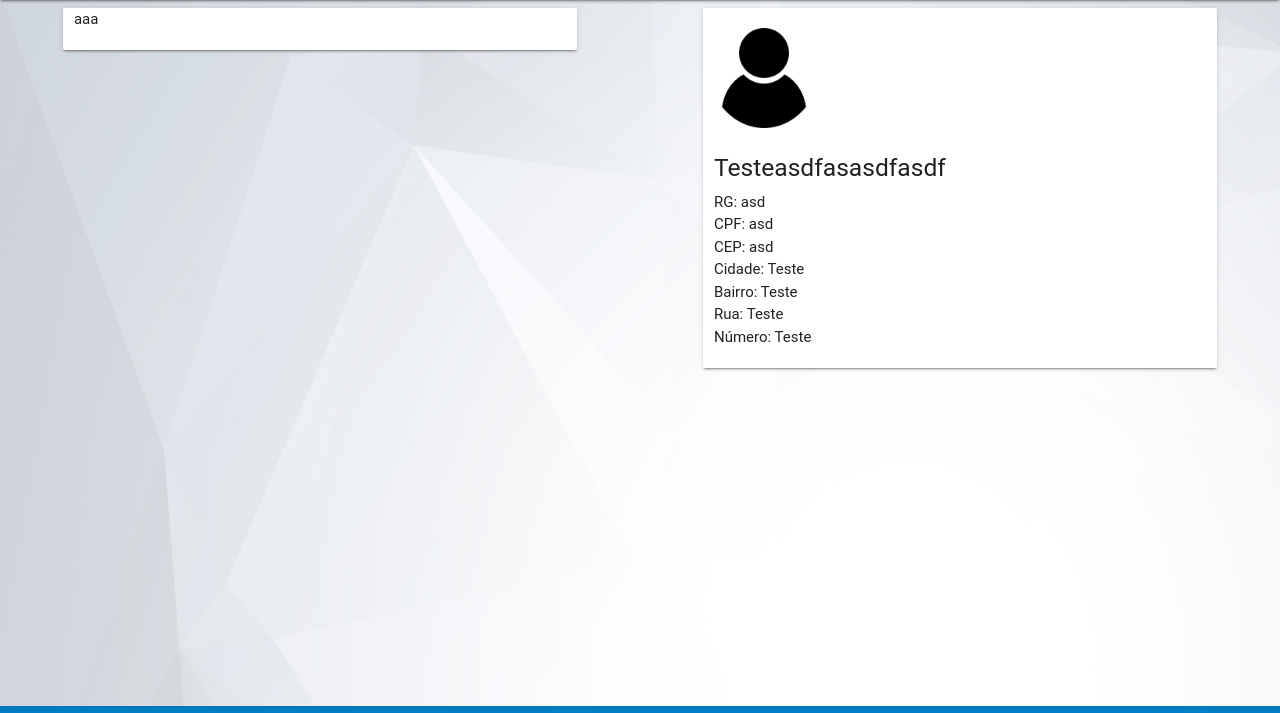
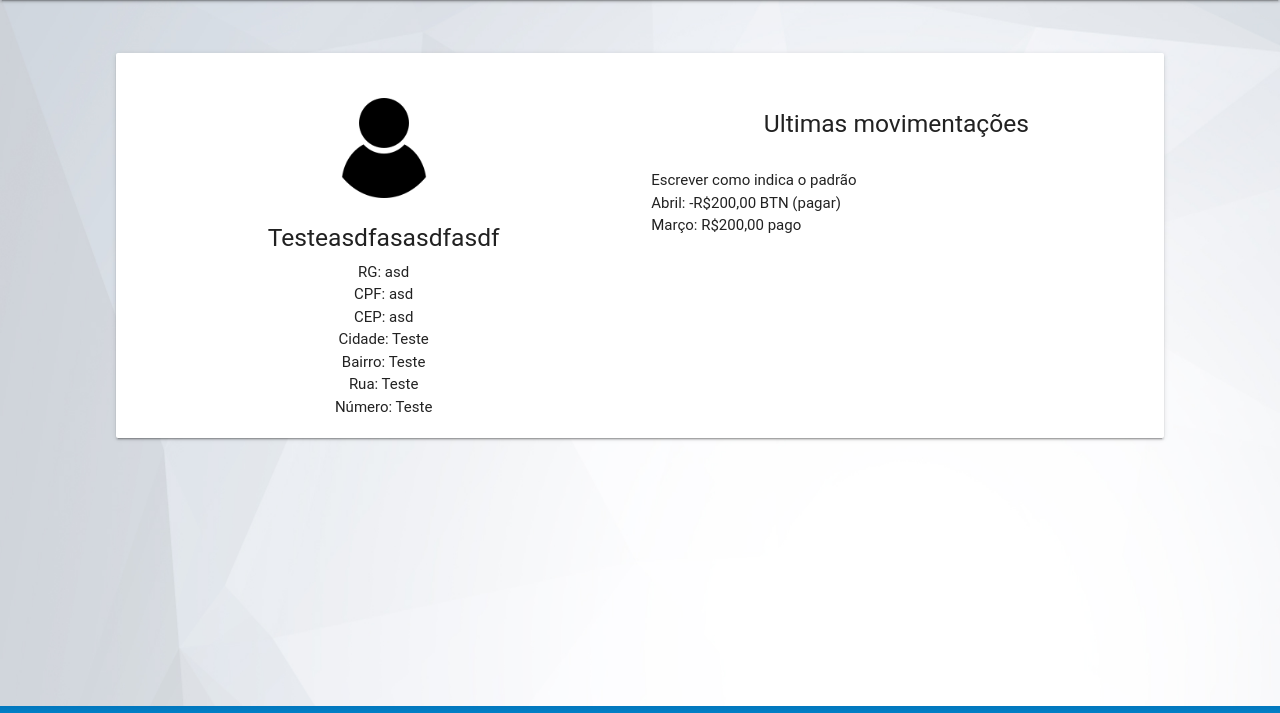
Before and after one commit to danielcastro02/SistemaAssociacao, a PHP site: page /Tela/home.php in a window 1280 px wide. Shown: the part 64-777 px from the top of the page. Run offline with PHP 8.4, Linux system fonts and the light colour scheme; a user stored in the database is signed in; some web fonts are replaced.

Commit message:
1.0.8.11 - Modificações gerais

```diff
--- a/Base/nav.php
+++ b/Base/nav.php
@@ -1,8 +1,7 @@
 <?php
-
 if (isset($_SESSION['administrador'])) {
     if ($_SESSION['administrador'] == 'true') {
-        include_once '../Base/navAdministrativa.php';
+        include_once '../Base/navAdministrativa.php"';
     } else {
         if ($_SESSION['administrador'] == 'false') {
             include_once '../Base/navPadrao.php';
--- a/Tela/home.php
+++ b/Tela/home.php
@@ -27,7 +27,7 @@ if (!isset($_SESSION['id'])) {
 
 
         <div class="row">
-            <div class="col s6">
+            <!--            <div class="col s6">
                             <div class="row">
                                 <div class="card col s10 offset-s1">
                                     <div class="row">
@@ -35,12 +35,17 @@ if (!isset($_SESSION['id'])) {
                                     </div>
                                 </div>
                             </div>
-            </div>
+                        </div>-->
+            <div class="col s12">
+                <div class="row">
+                    <br>
+                    <br>
+
+                    <div class="card col s10 offset-s1 center">
                         <div class="col s6">
                             <div class="row">
-                    <div class="card col s10 offset-s1">
-                        <div class="row">
-                            <div class="row"></div>
+                                <br>
+                                <br>
                                 <img src="../Img/user_icon.png" height="100px" width="100px">
                                 <div class="row"></div>
                                 <h5><?php echo $_SESSION['nome']; ?></h5>
@@ -52,7 +57,21 @@ if (!isset($_SESSION['id'])) {
                                 <span>Rua: <?php echo $_SESSION['rua']; ?></span><br>
                                 <span>Número: <?php echo $_SESSION['numero']; ?></span><br>
                             </div>
+
                         </div>
+                        <div class="col s6">
+                            <br>
+                            <br>
+                            <h5>Ultimas movimentações</h5>
+                            <br>
+                            <div class="left-align offset-s3">
+                                Escrever como indica o padrão<br>
+                                Abril: -R$200,00 BTN (pagar)<br>
+                                Março: R$200,00 pago<br>
+                            </div>
+                        </div>
+                    </div>
+
                 </div>
             </div>
         </div>
```
Also changed, not shown: index.php (+13 -1 lines). Lines whose indentation alone changed are shown as unchanged.
